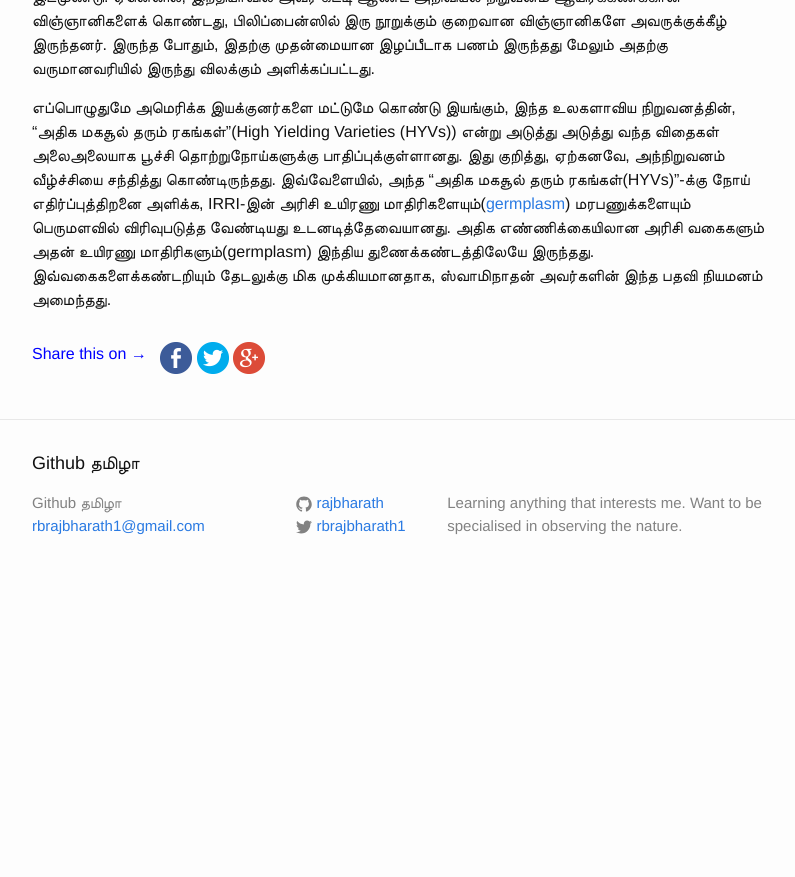
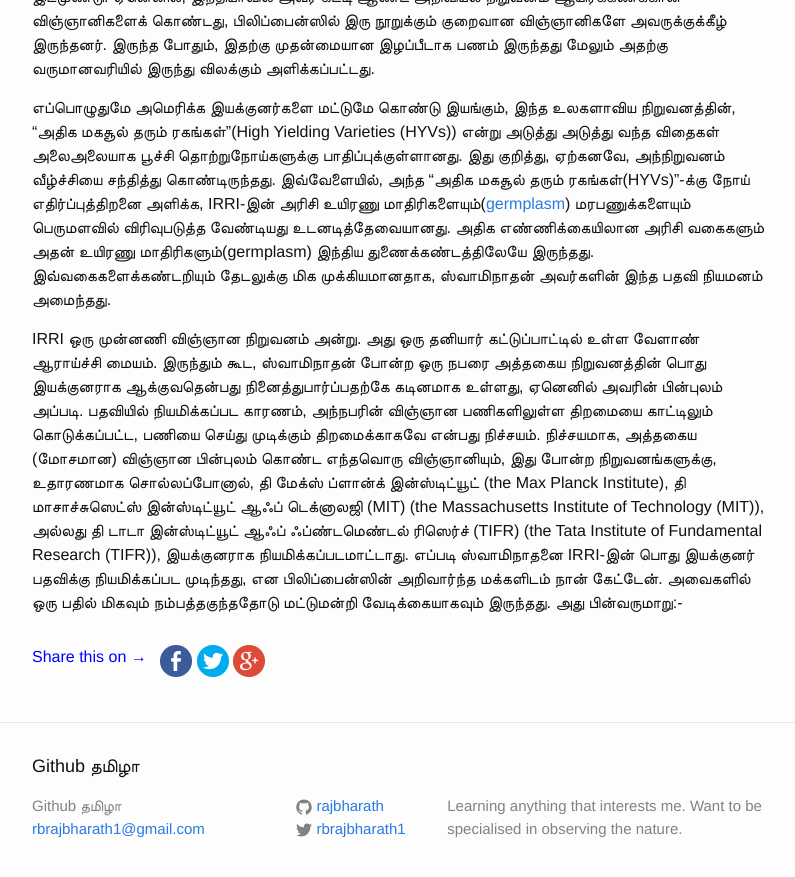
Before and after one commit to rajbharath/rajbharath.github.io, a Jekyll site: the page built from _posts/2022-06-11- cirandha marabanu thiruttu.markdown, in a window 1280 px wide and 900 px high, scrolled down 1319 px. Shown: the top 877 px of the window, without its empty margins (238-1033 px from the left). Built offline with Jekyll 4.4.1, drawn with Linux system fonts in a browser that asks for light colours; comment, search, counter and statistics services are not loaded; before the commit the page ends 1916 px from its top, so only the background shows below that.

Commit message:
cirandha marabanu thiruttu

```diff
--- a/_posts/2022-06-11- cirandha marabanu thiruttu.markdown
+++ b/_posts/2022-06-11- cirandha marabanu thiruttu.markdown
@@ -30,3 +30,5 @@ comments: true
 IRRI-வில் டாக்டர். ஸ்வாமிநாதன்-அவர்களை நியமித்தது பல வழிகளில் அவருக்கு ஒரு பதவி இறக்கமாக கருத இடமுண்டு. ஏனெனில், இந்தியாவில் அவர் கட்டி ஆண்ட அறிவியல் நிறுவனம் ஆயிரக்கணக்கான விஞ்ஞானிகளைக் கொண்டது, பிலிப்பைன்ஸில் இரு நூறுக்கும் குறைவான விஞ்ஞானிகளே அவருக்குக்கீழ் இருந்தனர். இருந்த போதும், இதற்கு முதன்மையான இழப்பீடாக பணம் இருந்தது மேலும் அதற்கு வருமானவரியில் இருந்து விலக்கும் அளிக்கப்பட்டது.
 
 எப்பொழுதுமே அமெரிக்க இயக்குனர்களை மட்டுமே கொண்டு இயங்கும், இந்த உலகளாவிய நிறுவனத்தின், "அதிக மகசூல் தரும் ரகங்கள்"(High Yielding Varieties (HYVs)) என்று அடுத்து அடுத்து வந்த விதைகள் அலைஅலையாக பூச்சி தொற்றுநோய்களுக்கு பாதிப்புக்குள்ளானது. இது குறித்து, ஏற்கனவே, அந்நிறுவனம் வீழ்ச்சியை சந்தித்து கொண்டிருந்தது. இவ்வேளையில், அந்த "அதிக மகசூல் தரும் ரகங்கள்(HYVs)"-க்கு நோய் எதிர்ப்புத்திறனை அளிக்க, IRRI-இன் அரிசி உயிரணு மாதிரிகளையும்([germplasm](https://en.wikipedia.org/wiki/Germplasm)) மரபணுக்களையும் பெருமளவில் விரிவுபடுத்த வேண்டியது உடனடித்தேவையானது. அதிக எண்ணிக்கையிலான அரிசி வகைகளும் அதன் உயிரணு மாதிரிகளும்(germplasm) இந்திய துணைக்கண்டத்திலேயே இருந்தது. இவ்வகைகளைக்கண்டறியும் தேடலுக்கு மிக முக்கியமானதாக, ஸ்வாமிநாதன் அவர்களின் இந்த பதவி நியமனம் அமைந்தது.
+
+IRRI ஒரு முன்னணி விஞ்ஞான நிறுவனம் அன்று. அது ஒரு தனியார் கட்டுப்பாட்டில் உள்ள வேளாண் ஆராய்ச்சி மையம். இருந்தும் கூட, ஸ்வாமிநாதன் போன்ற ஒரு நபரை அத்தகைய நிறுவனத்தின் பொது இயக்குனராக ஆக்குவதென்பது நினைத்துபார்ப்பதற்கே கடினமாக உள்ளது, ஏனெனில் அவரின் பின்புலம் அப்படி. பதவியில் நியமிக்கப்பட காரணம், அந்நபரின் விஞ்ஞான பணிகளிலுள்ள திறமையை காட்டிலும் கொடுக்கப்பட்ட, பணியை செய்து முடிக்கும் திறமைக்காகவே என்பது நிச்சயம். நிச்சயமாக, அத்தகைய (மோசமான) விஞ்ஞான பின்புலம் கொண்ட எந்தவொரு விஞ்ஞானியும், இது போன்ற நிறுவனங்களுக்கு, உதாரணமாக சொல்லப்போனால், தி மேக்ஸ் ப்ளான்க் இன்ஸ்டிட்யூட் (the Max Planck Institute), தி மாசாச்சுஸெட்ஸ் இன்ஸ்டிட்யூட் ஆஃப் டெக்னாலஜி (MIT) (the Massachusetts Institute of Technology (MIT)), அல்லது தி டாடா இன்ஸ்டிட்யூட் ஆஃப் ஃப்ண்டமெண்டல் ரிஸெர்ச் (TIFR) (the Tata Institute of Fundamental Research (TIFR)), இயக்குனராக நியமிக்கப்படமாட்டாது. எப்படி ஸ்வாமிநாதனை IRRI-இன் பொது இயக்குனர் பதவிக்கு நியமிக்கப்பட முடிந்தது, என பிலிப்பைன்ஸின் அறிவார்ந்த மக்களிடம் நான் கேட்டேன். அவைகளில் ஒரு பதில் மிகவும் நம்பத்தகுந்ததோடு மட்டுமன்றி வேடிக்கையாகவும் இருந்தது. அது பின்வருமாறு:-
```
